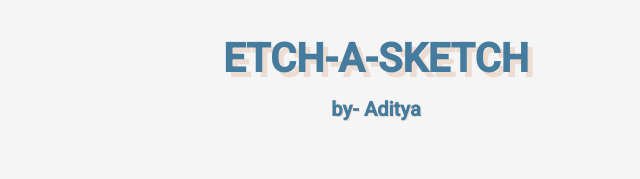
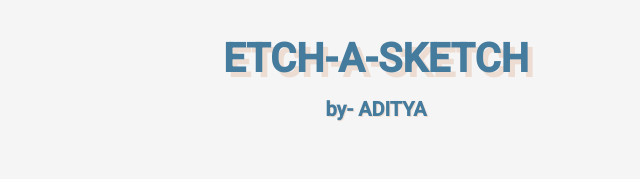
Before and after one commit to adityamastud1/etch-a-sketch, a plain HTML site: page index.html in a window 1280 px wide. Shown: the top 179 px of the page, 264-904 px from the left. Drawn offline with nearby package versions, Linux system fonts and the light colour scheme.

Commit message:
changes name

```diff
--- a/index.html
+++ b/index.html
@@ -15,7 +15,7 @@
     color: var(--color-blue);
     font-size: 4rem;
     text-shadow: 5px 5px #eddcd2;">ETCH-A-SKETCH</h1>
-    <h4>by- Aditya</h4>
+    <h4>by- ADITYA</h4>
     <h2><span class="imli" style="  text-align: center;
         margin-bottom: 3rem;
         font-family: 'Sacramento', cursive;
```
